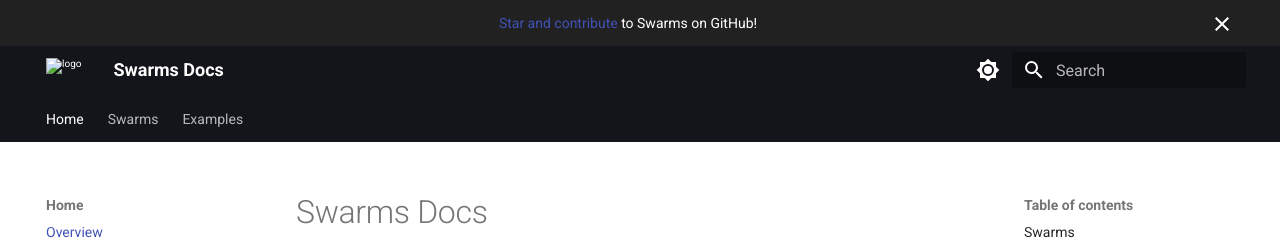
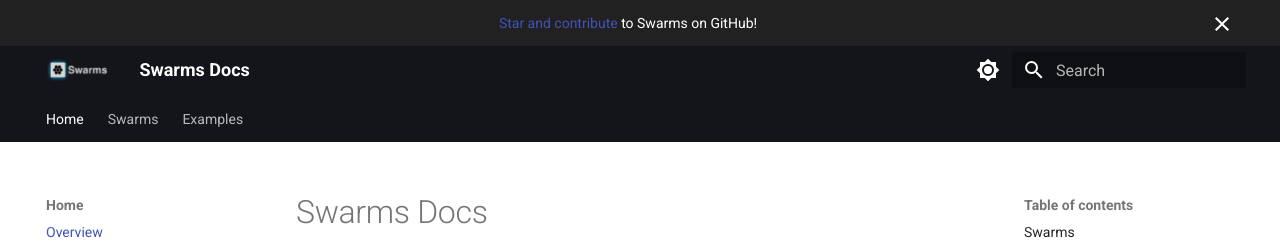
Before and after one commit to kyegomez/swarms-docs, an MkDocs documentation site: the page built from docs/index.md, in a window 1280 px wide. Shown: the top 248 px of the page. Built offline with MkDocs 1.6.1 and Material for MkDocs 9.7.7, drawn with Linux system fonts in a browser that asks for light colours.

Commit message:
clean up swarms

```diff
--- a/mkdocs.yml
+++ b/mkdocs.yml
@@ -21,7 +21,7 @@ extra:
 theme:
     name: material
     custom_dir: docs/overrides
-    logo: docs/assets/img/swarmsbanner.png
+    logo: assets/img/swarmsbanner.png
     palette:
       # Palette toggle for light mode
     - scheme: default
```
